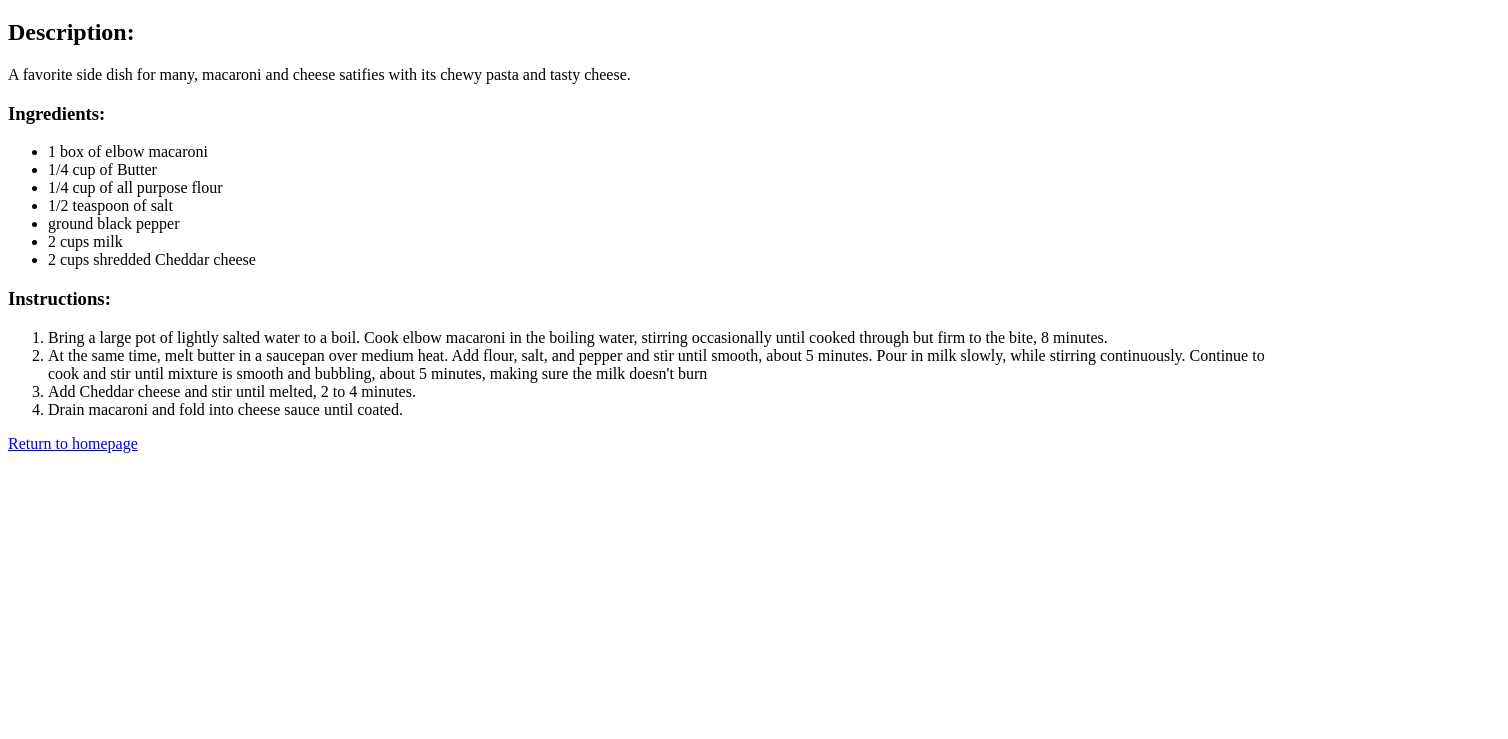
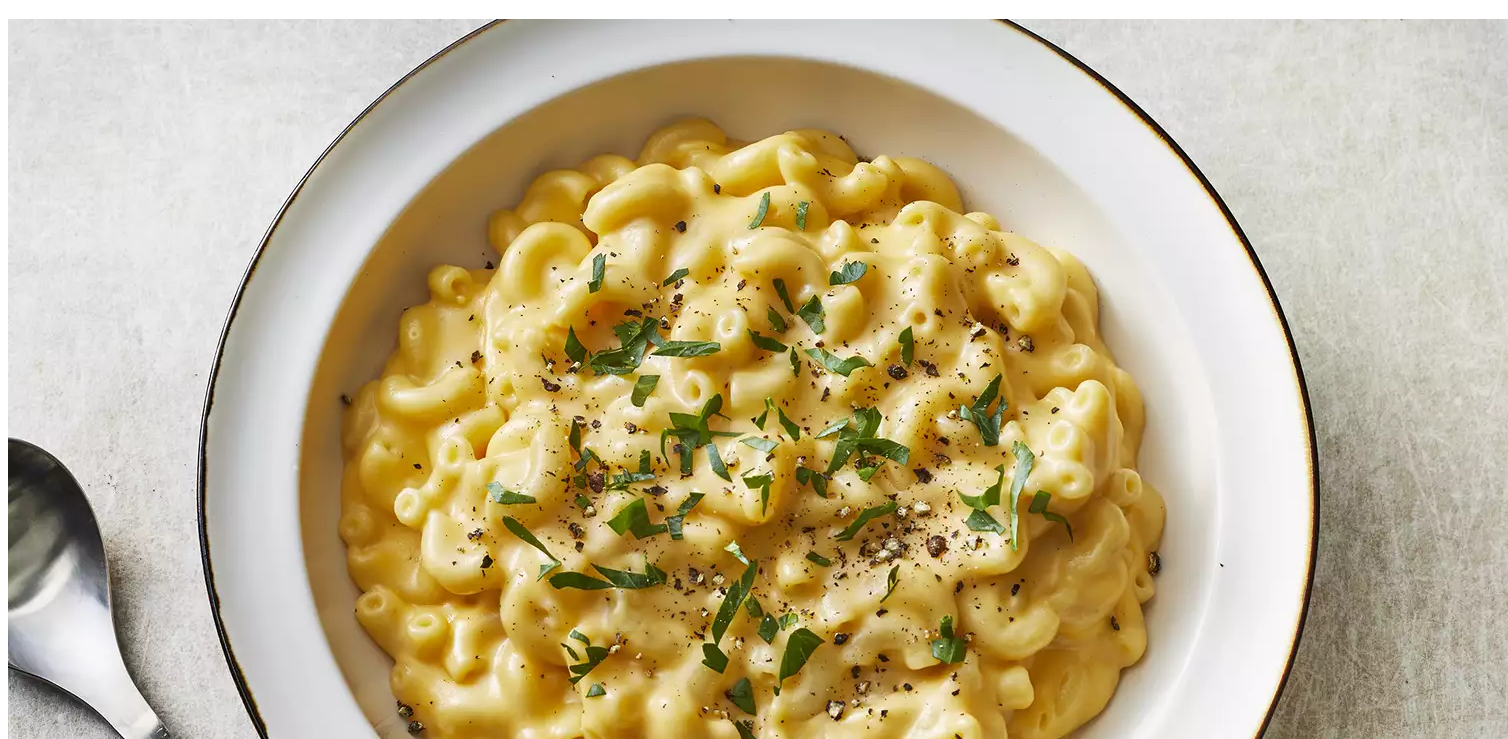
Before and after one commit to gmcalis1/odin-recipes, a plain HTML site: page recipes/macncheese.html in a window 1280 px wide. Shown: the part 61-800 px from the top of the page, 1508 px wide, since content can reach past the window. Drawn offline with Linux system fonts and the light colour scheme.

Commit message:
Add picture link to html page

```diff
--- a/recipes/macncheese.html
+++ b/recipes/macncheese.html
@@ -6,6 +6,7 @@
     </head>
     <body>
         <h1> Easy Macaroni and Cheese</h1>
+        <img src="macncheese.webp">
         <div>
             <h2> Description: </h2>
             <p> A favorite side dish for many, macaroni and cheese satifies with its chewy pasta and tasty cheese.</p>
```
